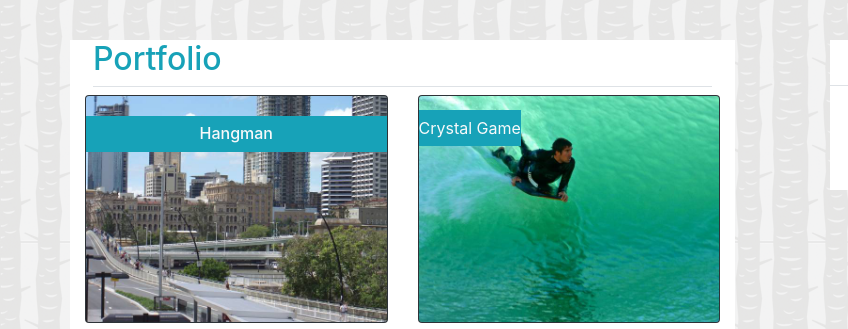
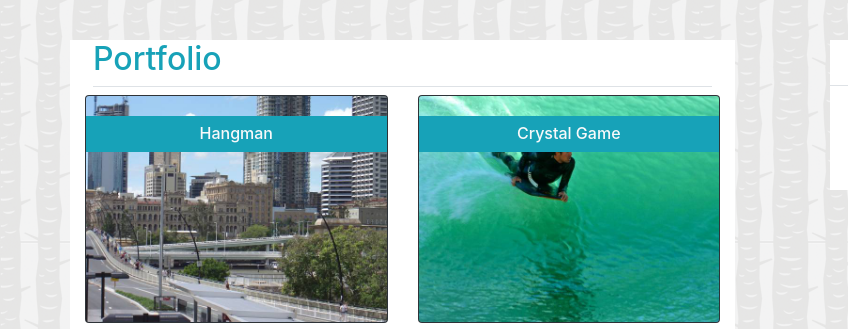
Before and after one commit to cbeez07/Bootstrap-Portfolio, a plain HTML site: page portfolio.html in a window 1280 px wide. Shown: the part 108-437 px from the top of the page, 0-848 px from the left. Drawn offline with nearby package versions, Linux system fonts and the light colour scheme.

Commit message:
Minor Fix

```diff
--- a/portfolio.html
+++ b/portfolio.html
@@ -72,7 +72,7 @@
 							<div class="card bg-dark text-white mb-3">
 								<img class="card-img" src="assets/images/RPG.jpg" alt="RPG Game">
 								<div class="card-img-overlay px-0">
-									<a href="https://cbeez07.github.io/week-4-game/" target="_blank"
+									<a href="https://cbeez07.github.io/week-4-game/" target="_blank">
 										<h6 class="card-title bg-info mx-0 text-center py-2 text-light">Crystal Game</h6>
 									</a>
 								</div>
```
